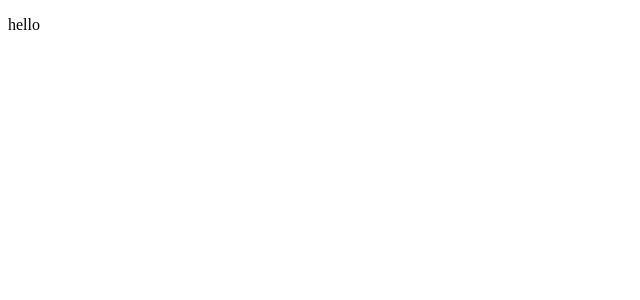
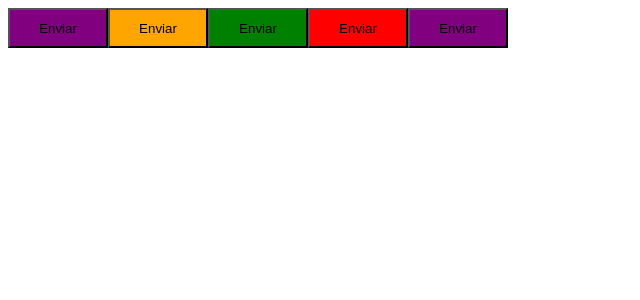
Before and after one commit to carolineabreu/reactjs-02, a React (Vite) app: page / in a window 1280 px wide. Shown: the top 300 px of the page, without its empty margins (0-640 px from the left). Built offline with nearby package versions, Linux system fonts and the light colour scheme.

Commit message:
styled components

```diff
--- a/package.json
+++ b/package.json
@@ -16,6 +16,7 @@
   "devDependencies": {
     "@types/react": "^18.0.26",
     "@types/react-dom": "^18.0.9",
+    "@types/styled-components": "^5.1.26",
     "@vitejs/plugin-react": "^3.0.0",
     "typescript": "^4.9.3",
     "vite": "^4.0.0"
--- a/src/App.tsx
+++ b/src/App.tsx
@@ -1,7 +1,13 @@
+import { Button } from './components/Button';
+
 export function App() {
   return (
-    <div className="App">
-      <p>hello</p>
-    </div>
+    <>
+      <Button variant="primary" />
+      <Button variant="secondary" />
+      <Button variant="success" />
+      <Button variant="danger" />
+      <Button />
+    </>
   )
 }
--- /dev/null
+++ b/src/components/Button.styles.ts
@@ -0,0 +1,49 @@
+/* Como seria fazer várias cores pro mesmo botão no css puro, no arquivo
+Button.module.css:
+.button {
+  width: 100px;
+  height: 40px;
+}
+
+.primary {
+  background: purple;
+}
+
+.secondary {
+  background: orange;
+}
+
+.danger {
+  background: red;
+}
+
+.success {
+  background: green;
+} */
+
+// a mesma coisa agora com o styled components:
+import styled, { css } from 'styled-components';
+
+export type ButtonVariant = 'primary' | 'secondary' | 'danger' | 'success';
+
+interface ButtonContainerProps {
+  variant: ButtonVariant
+}
+
+const buttonVariants = {
+  primary: 'purple',
+  secondary: 'orange',
+  danger: 'red',
+  success: 'green'
+}
+
+export const ButtonContainer = styled.button<ButtonContainerProps>`
+  width: 100px;
+  height: 40px;
+
+  ${props => {
+    return css`
+      background-color: ${buttonVariants[props.variant]}
+    `
+  }}
+`
--- /dev/null
+++ b/src/components/Button.tsx
@@ -0,0 +1,15 @@
+import { ButtonContainer, ButtonVariant } from './Button.styles';
+
+interface ButtonProps {
+  variant?: ButtonVariant;
+}
+
+export function Button({ variant = 'primary' }: ButtonProps) { /**se a cor não for passada, eu quero que o padrão seja primary */
+  /** como fazer no css puro
+   * return(
+   * <button className={`${styles.button} ${styles[color]}`}>oi</button>
+   * ${styles[props.color]} não funciona por color está como opcional, por isso mudamos props: ButtonProps pra { color = 'primary' }: ButtonProps
+   * )
+   */
+  return <ButtonContainer variant={variant}>Enviar</ButtonContainer>
+}
```
Also changed, not shown: 1 other file (tests, documents, lock files or other folders).
